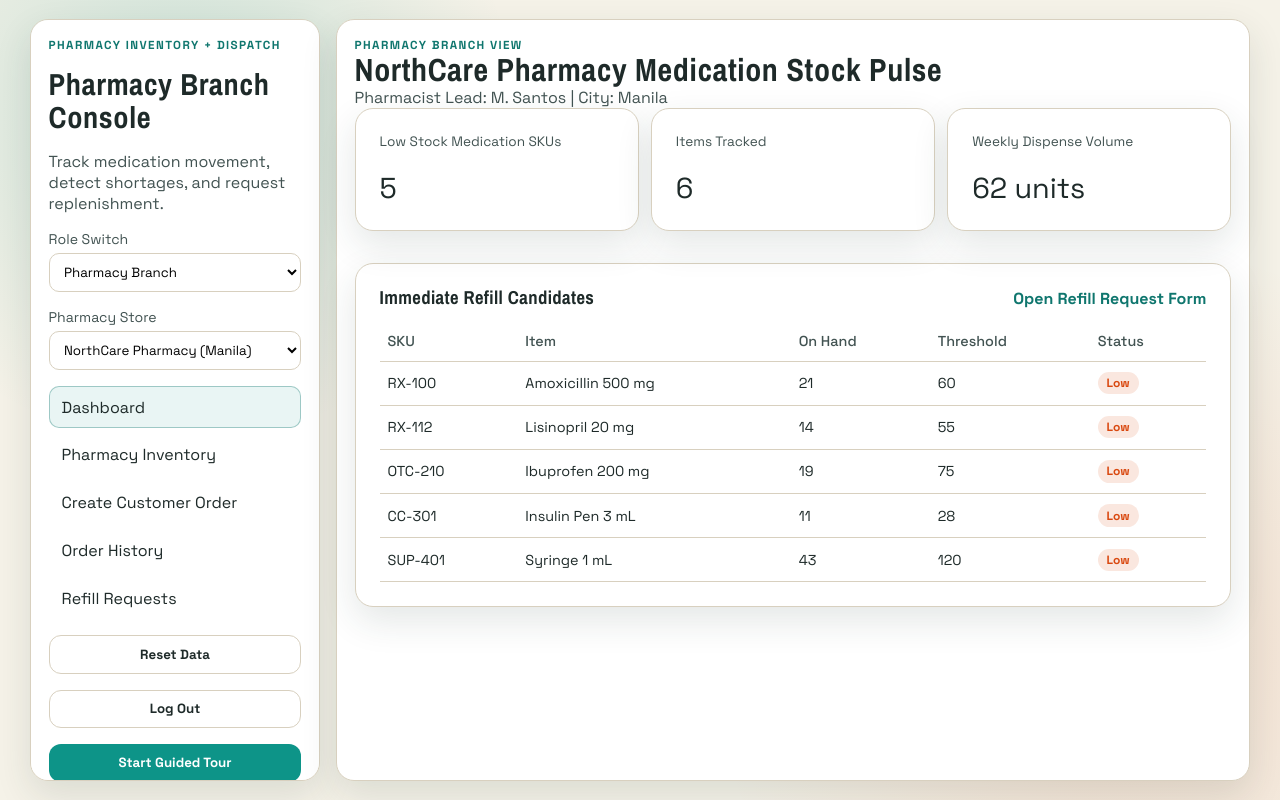
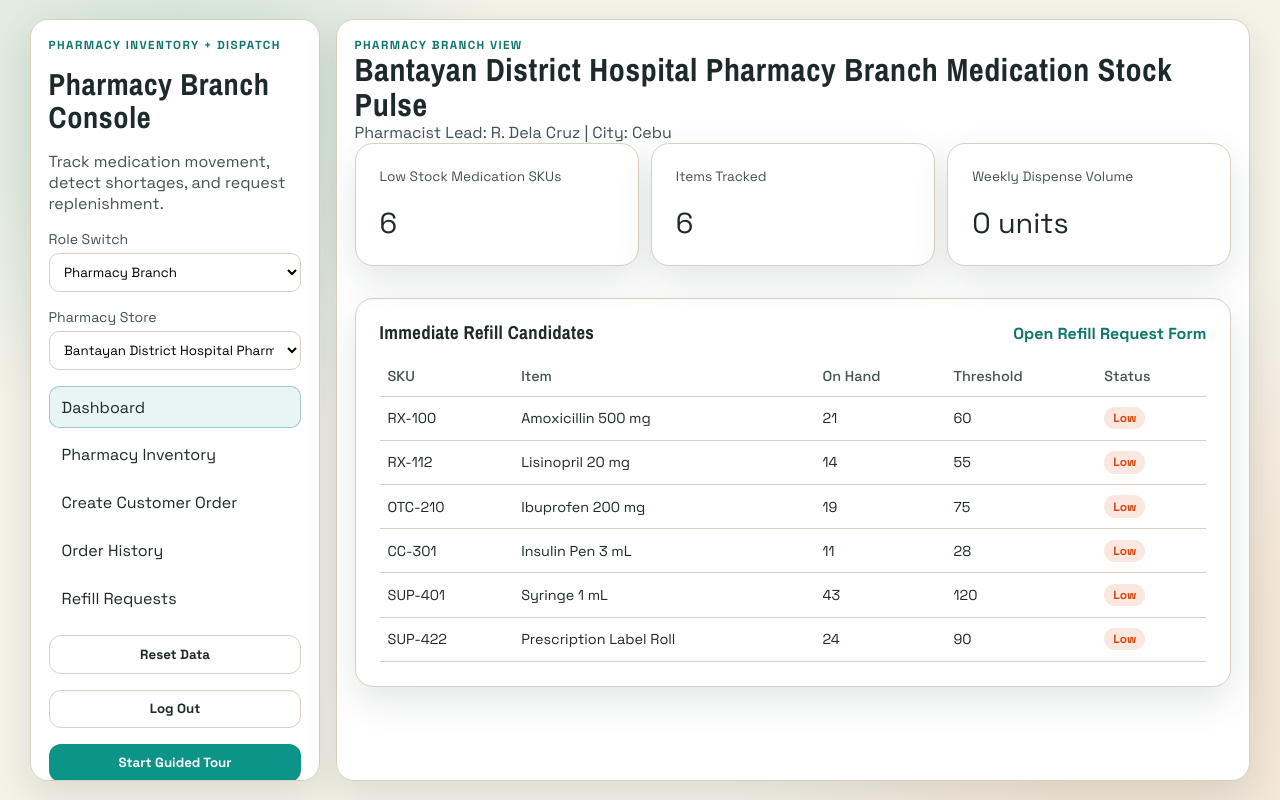
Before and after one commit to baronparedes/inventory-shipping-poc, a React (Vite) app: page /app/store/dashboard in a window 1280 px wide. Built offline with nearby package versions, Linux system fonts and the light colour scheme.

Commit message:
feat: update mock data and enhance store dashboard with weekly dispense volume calculations

```diff
--- a/src/mocks/mockData.ts
+++ b/src/mocks/mockData.ts
@@ -11,22 +11,94 @@ export const roles: Role[] = ["store", "warehouse"];
 
 export const stores: Store[] = [
   {
-    id: "store-north",
-    name: "NorthCare Pharmacy",
-    city: "Manila",
-    manager: "M. Santos",
+    id: "branch-bantayan",
+    name: "Bantayan District Hospital Pharmacy Branch",
+    city: "Cebu",
+    manager: "R. Dela Cruz",
   },
   {
-    id: "store-east",
-    name: "EastCare Pharmacy",
-    city: "Cebu City",
-    manager: "J. Garcia",
+    id: "branch-daanbantayan",
+    name: "Daanbantayan District Hospital Pharmacy Branch",
+    city: "Cebu",
+    manager: "M. Villanueva",
   },
   {
-    id: "store-west",
-    name: "WestCare Pharmacy",
-    city: "Davao City",
-    manager: "A. Reyes",
+    id: "branch-bogo",
+    name: "Bogo Cebu Provincial Hospital Pharmacy Branch",
+    city: "Cebu",
+    manager: "J. Cabrera",
+  },
+  {
+    id: "branch-tuburan",
+    name: "Tuburan District Hospital Pharmacy Branch",
+    city: "Cebu",
+    manager: "A. Lim",
+  },
+  {
+    id: "branch-balamban",
+    name: "Balamban Cebu Provincial Hospital Pharmacy Branch",
+    city: "Cebu",
+    manager: "K. Mendoza",
+  },
+  {
+    id: "branch-sogod",
+    name: "Sogod Juan B. Dosado Memorial Hospital Pharmacy Branch",
+    city: "Cebu",
+    manager: "L. Ramos",
+  },
+  {
+    id: "branch-pinamungajan",
+    name: "Pinamungajan Jose Ma. V. Borromeo Memorial Hospital Pharmacy Branch",
+    city: "Cebu",
+    manager: "N. Flores",
+  },
+  {
+    id: "branch-san-francisco",
+    name: "San Francisco Ricardo L. Maningo Memorial Hospital Pharmacy Branch",
+    city: "Cebu",
+    manager: "C. Bautista",
+  },
+  {
+    id: "branch-barili",
+    name: "Barili District Hospital Pharmacy Branch",
+    city: "Cebu",
+    manager: "P. Navarro",
+  },
+  {
+    id: "branch-danao",
+    name: "Danao Cebu Provincial Hospital Pharmacy Branch",
+    city: "Cebu",
+    manager: "S. Alonzo",
+  },
+  {
+    id: "branch-minglanilla",
+    name: "Minglanilla District Hospital Pharmacy Branch",
+    city: "Cebu",
+    manager: "T. Espinosa",
+  },
+  {
+    id: "branch-carcar",
+    name: "Carcar Cebu Provincial Hospital Pharmacy Branch",
+    city: "Cebu",
+    manager: "G. Salvador",
+  },
+  {
+    id: "branch-badian",
+    name: "Badian District Hospital Pharmacy Branch",
+    city: "Cebu",
+    manager: "D. Pineda",
+  },
+  {
+    id: "branch-argao",
+    name: "Argao Isidro C. Kintanar Memorial Hospital Pharmacy Branch",
+    city: "Cebu",
+    manager: "F. Soriano",
+  },
+  {
+    id: "branch-oslob",
+    name: "Oslob District Hospital Pharmacy Branch",
+    city: "Cebu",
+    manager: "H. Mercado",
   },
 ];
 
@@ -81,28 +153,45 @@ export const products: Product[] = [
   },
 ];
 
-export const storeInventory: StoreInventoryItem[] = [
-  {storeId: "store-north", productId: "prd-rice", onHand: 21, weeklyOutflow: 16},
-  {storeId: "store-north", productId: "prd-flour", onHand: 14, weeklyOutflow: 12},
-  {storeId: "store-north", productId: "prd-tomato", onHand: 19, weeklyOutflow: 14},
-  {storeId: "store-north", productId: "prd-salmon", onHand: 11, weeklyOutflow: 9},
-  {storeId: "store-north", productId: "prd-wrap", onHand: 43, weeklyOutflow: 11},
-  {storeId: "store-east", productId: "prd-rice", onHand: 48, weeklyOutflow: 15},
-  {storeId: "store-east", productId: "prd-flour", onHand: 22, weeklyOutflow: 10},
-  {storeId: "store-east", productId: "prd-tomato", onHand: 12, weeklyOutflow: 16},
-  {storeId: "store-east", productId: "prd-salmon", onHand: 18, weeklyOutflow: 8},
-  {storeId: "store-east", productId: "prd-label", onHand: 19, weeklyOutflow: 13},
-  {storeId: "store-west", productId: "prd-rice", onHand: 28, weeklyOutflow: 13},
-  {storeId: "store-west", productId: "prd-flour", onHand: 11, weeklyOutflow: 11},
-  {storeId: "store-west", productId: "prd-tomato", onHand: 16, weeklyOutflow: 15},
-  {storeId: "store-west", productId: "prd-wrap", onHand: 37, weeklyOutflow: 12},
-  {storeId: "store-west", productId: "prd-label", onHand: 26, weeklyOutflow: 14},
+const inventoryProfiles: Array<Array<Omit<StoreInventoryItem, "storeId">>> = [
+  [
+    {productId: "prd-rice", onHand: 21},
+    {productId: "prd-flour", onHand: 14},
+    {productId: "prd-tomato", onHand: 19},
+    {productId: "prd-salmon", onHand: 11},
+    {productId: "prd-wrap", onHand: 43},
+    {productId: "prd-label", onHand: 24},
+  ],
+  [
+    {productId: "prd-rice", onHand: 48},
+    {productId: "prd-flour", onHand: 22},
+    {productId: "prd-tomato", onHand: 12},
+    {productId: "prd-salmon", onHand: 18},
+    {productId: "prd-wrap", onHand: 39},
+    {productId: "prd-label", onHand: 19},
+  ],
+  [
+    {productId: "prd-rice", onHand: 28},
+    {productId: "prd-flour", onHand: 11},
+    {productId: "prd-tomato", onHand: 16},
+    {productId: "prd-salmon", onHand: 13},
+    {productId: "prd-wrap", onHand: 37},
+    {productId: "prd-label", onHand: 26},
+  ],
 ];
+
+export const storeInventory: StoreInventoryItem[] = stores.flatMap((store, index) => {
+  const profile = inventoryProfiles[index % inventoryProfiles.length];
+  return profile.map(item => ({
+    storeId: store.id,
+    ...item,
+  }));
+});
 
 export const reorderRequests: ReorderRequest[] = [
   {
     id: "req-1008",
-    storeId: "store-north",
+    storeId: "branch-bantayan",
     createdAt: "2026-05-18",
     priority: "High",
     status: "Pending",
@@ -114,7 +203,7 @@ export const reorderRequests: ReorderRequest[] = [
   },
   {
     id: "req-1010",
-    storeId: "store-east",
+    storeId: "branch-daanbantayan",
     createdAt: "2026-05-20",
     priority: "Medium",
     status: "Approved",
@@ -129,7 +218,7 @@ export const shippingOrders: ShippingOrder[] = [
   {
     id: "ship-770",
     requestId: "req-1008",
-    storeId: "store-north",
+    storeId: "branch-bantayan",
     shipDate: "2026-05-20",
     eta: "2026-05-21",
     status: "In Transit",
@@ -142,7 +231,7 @@ export const shippingOrders: ShippingOrder[] = [
   {
     id: "ship-771",
     requestId: "req-1010",
-    storeId: "store-east",
+    storeId: "branch-daanbantayan",
     shipDate: "2026-05-21",
     eta: "2026-05-22",
     status: "Packed",
--- a/src/routes/store/StoreDashboard.tsx
+++ b/src/routes/store/StoreDashboard.tsx
@@ -1,9 +1,10 @@
+import {useMemo} from "react";
 import {Link} from "react-router-dom";
 import {getProductById, getStoreById, stores} from "../../mocks/mockData";
 import {usePrototypeState} from "../../state/usePrototypeState";
 
 export function StoreDashboard() {
-  const {storeInventory, selectedStoreId} = usePrototypeState();
+  const {storeInventory, customerOrders, selectedStoreId} = usePrototypeState();
   const focusStore = getStoreById(selectedStoreId) ?? stores[0];
 
   const lowStockItems = storeInventory.filter(item => {
@@ -11,6 +12,17 @@ export function StoreDashboard() {
     const product = getProductById(item.productId);
     return product ? item.onHand <= product.reorderThreshold : false;
   });
+
+  const weeklyDispenseVolume = useMemo(() => {
+    const cutoff = new Date();
+    cutoff.setDate(cutoff.getDate() - 7);
+
+    return customerOrders
+      .filter(order => order.storeId === focusStore.id)
+      .filter(order => new Date(order.servedAt) >= cutoff)
+      .flatMap(order => order.items)
+      .reduce((acc, item) => acc + item.quantity, 0);
+  }, [customerOrders, focusStore.id]);
 
   return (
     <section>
@@ -36,7 +48,7 @@ export function StoreDashboard() {
         </article>
         <article className="card kpi-card">
           <span className="kpi-label">Weekly Dispense Volume</span>
-          <p className="kpi-value">62 units</p>
+          <p className="kpi-value">{weeklyDispenseVolume} units</p>
         </article>
       </div>
 
--- a/src/routes/store/StoreInventory.tsx
+++ b/src/routes/store/StoreInventory.tsx
@@ -7,6 +7,7 @@ export function StoreInventory() {
   const {
     storeInventory,
     inventoryTransactions,
+    customerOrders,
     shippingOrders,
     receiveShipment,
     selectedStoreId,
@@ -51,6 +52,23 @@ export function StoreInventory() {
     [inventoryTransactions, defaultStore.id],
   );
 
+  const weeklyDispenseByProduct = useMemo(() => {
+    const cutoff = new Date();
+    cutoff.setDate(cutoff.getDate() - 7);
+
+    return customerOrders
+      .filter(order => order.storeId === defaultStore.id)
+      .filter(order => new Date(order.servedAt) >= cutoff)
+      .flatMap(order => order.items)
+      .reduce(
+        (acc, item) => {
+          acc[item.productId] = (acc[item.productId] ?? 0) + item.quantity;
+          return acc;
+        },
+        {} as Record<string, number>,
+      );
+  }, [customerOrders, defaultStore.id]);
+
   return (
     <section>
       <header className="section-head">
@@ -80,7 +98,7 @@ export function StoreInventory() {
                 <td>{row.product?.sku}</td>
                 <td>{row.product?.name}</td>
                 <td>{row.onHand}</td>
-                <td>{row.weeklyOutflow}</td>
+                <td>{weeklyDispenseByProduct[row.productId] ?? 0}</td>
               </tr>
             ))}
           </tbody>
--- a/src/routes/warehouse/WarehouseMonitor.tsx
+++ b/src/routes/warehouse/WarehouseMonitor.tsx
@@ -3,7 +3,7 @@ import {getProductById, stores} from "../../mocks/mockData";
 import {usePrototypeState} from "../../state/usePrototypeState";
 
 export function WarehouseMonitor() {
-  const {storeInventory, inventoryTransactions} = usePrototypeState();
+  const {storeInventory, inventoryTransactions, customerOrders} = usePrototypeState();
   const [selectedBranchId, setSelectedBranchId] = useState(stores[0]?.id ?? "");
   const [isInventoryModalOpen, setIsInventoryModalOpen] = useState(false);
 
@@ -32,6 +32,27 @@ export function WarehouseMonitor() {
         .sort((a, b) => b.occurredAt.localeCompare(a.occurredAt)),
     [inventoryTransactions],
   );
+
+  const weeklyDispenseByStoreProduct = useMemo(() => {
+    const cutoff = new Date();
+    cutoff.setDate(cutoff.getDate() - 7);
+
+    return customerOrders
+      .filter(order => new Date(order.servedAt) >= cutoff)
+      .flatMap(order =>
+        order.items.map(item => ({
+          key: `${order.storeId}:${item.productId}`,
+          quantity: item.quantity,
+        })),
+      )
+      .reduce(
+        (acc, item) => {
+          acc[item.key] = (acc[item.key] ?? 0) + item.quantity;
+          return acc;
+        },
+        {} as Record<string, number>,
+      );
+  }, [customerOrders]);
 
   useEffect(() => {
     if (!isInventoryModalOpen) return;
@@ -209,7 +230,11 @@ export function WarehouseMonitor() {
                         <td>{item.product?.name}</td>
                         <td>{item.onHand}</td>
                         <td>{item.product?.reorderThreshold}</td>
-                        <td>{item.weeklyOutflow}</td>
+                        <td>
+                          {weeklyDispenseByStoreProduct[
+                            `${selectedBranch?.id}:${item.productId}`
+                          ] ?? 0}
+                        </td>
                         <td>
                           <span
                             className={`status-badge ${isLow ? "critical" : "healthy"}`}
--- a/src/types/domain.ts
+++ b/src/types/domain.ts
@@ -20,7 +20,6 @@ export interface StoreInventoryItem {
   storeId: string;
   productId: string;
   onHand: number;
-  weeklyOutflow: number;
 }
 
 export interface InventoryTransaction {
```
